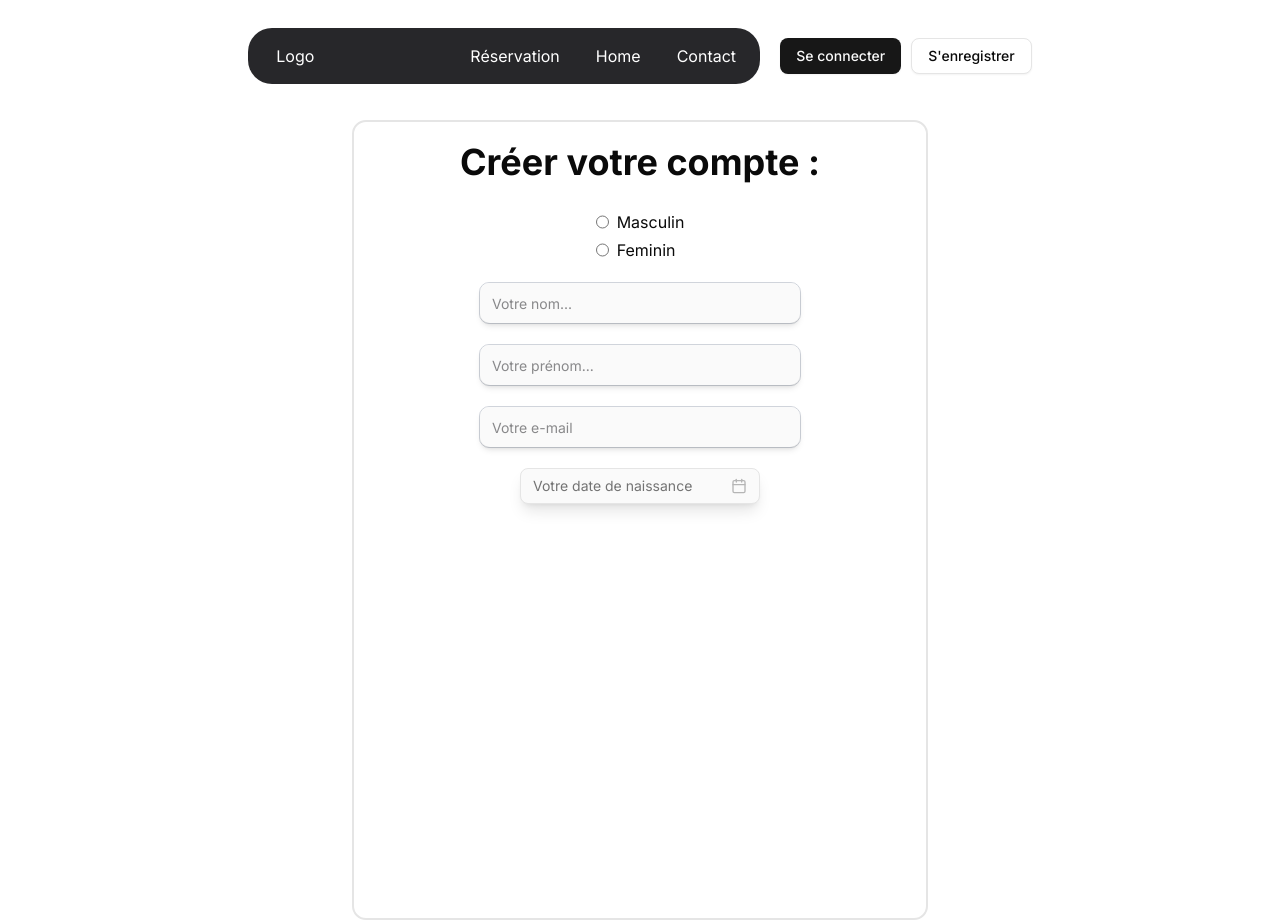
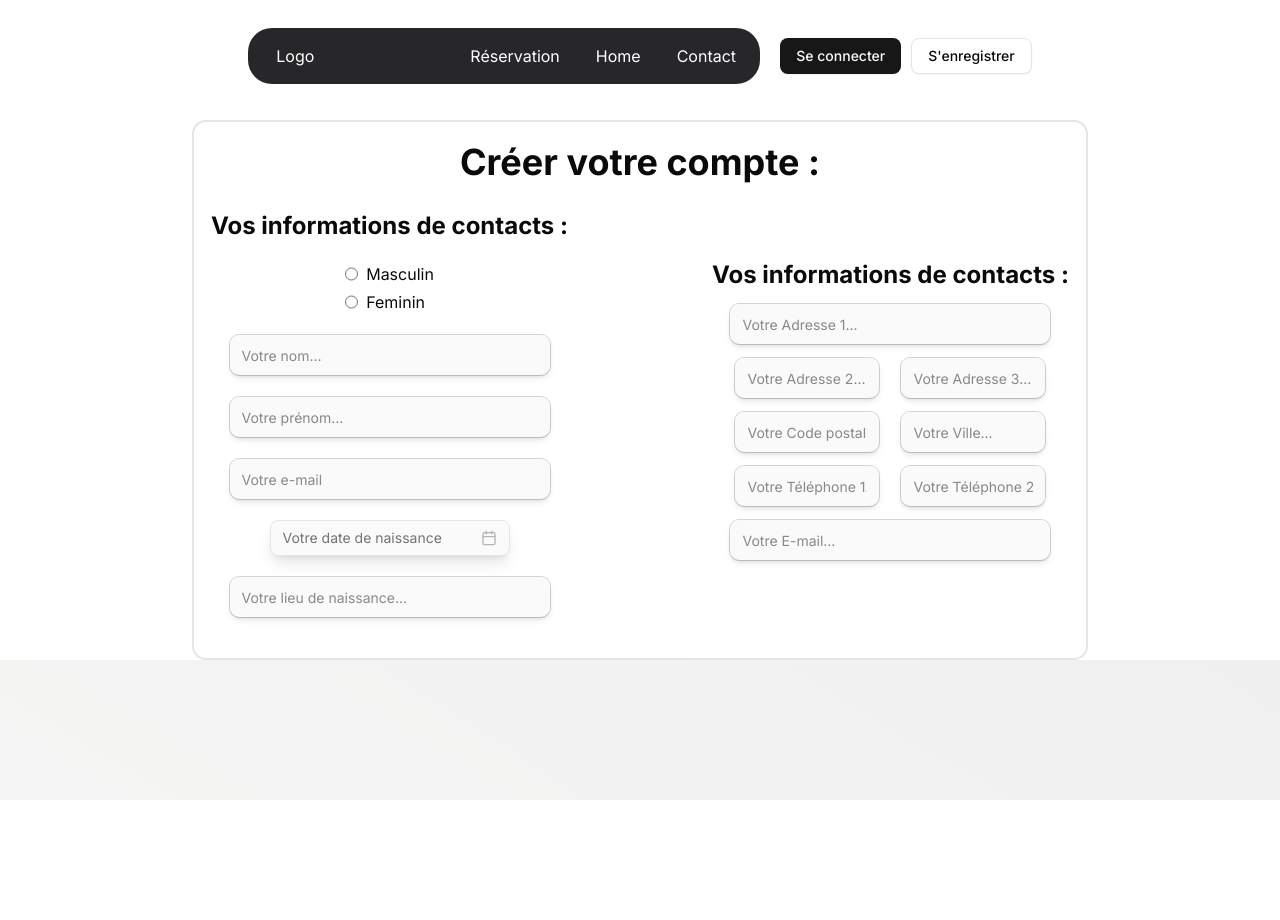
Before and after one commit to Youssef-Mos/Eg-Formation, a Next.js app in the folder my-app/: page /register in a window 1280 px wide. After the commit the page ends 800 px from the top, so only its background shows below. Built offline with nearby package versions, Linux system fonts and the light colour scheme.

Commit message:
register

```diff
--- a/my-app/src/app/register/page.tsx
+++ b/my-app/src/app/register/page.tsx
@@ -13,11 +13,13 @@ export default function Register() {
     return (
         <>
 
-        <div className="flex justify-center items-center gap-5 flex-col">
+        <div className="flex justify-center items-center gap-5 flex-col  ">
             <Nav />
-            <div className="border-2 h-screen w-sm md:w-xl rounded-xl mt-4 hover:shadow-2xl transition-all duration-200 ease-in gap-5">
+            <div className="border-2 sm:h-full w-sm md:w-xl lg:w-4xl rounded-xl mt-4 hover:shadow-2xl transition-all duration-200 ease-in gap-5 ">
                 <h1 className='text-2xl md:text-4xl font-bold text-center mt-5 gap-5'>Créer votre compte :</h1>
-                <div className="flex flex-col items-center justify-center mt-7 gap-5">
+                <div className="flex flex-col lg:flex-row justify-center items-center gap-6 lg:gap-36">
+                <div className="flex flex-col items-center justify-center mt-7 gap-5 lg:mb-10">
+                <p className='text-xl md:text-2xl font-bold text-center'>Vos informations de contacts :</p>
                     <div className="flex gap-1 flex-col ">
                         <div className="flex gap-2"><input type="radio" name="radio-1" className="radio-md cursor-pointer" /> <p>Masculin</p></div>
 
@@ -25,19 +27,19 @@ export default function Register() {
                     </div>
 
                     <div>
-                        <label className="floating-label label bg-white text-white rounded-lg border-1 border-gray-300 focus:bg-white">
+                        <label className="floating-label label  text-white rounded-lg border-1 border-gray-300 focus:bg-white">
                             <span className="!bg-white text-zinc-900 focus:bg-white active:bg-amber-50">Nom</span>
                             <input type="text" placeholder="Votre nom..." className="bg-zinc-50 outline-0 text-zinc-900 input w-xs rounded-lg focus:bg-white shadow-md" />
                         </label>
                     </div>
                     <div>
-                        <label className="floating-label label bg-white text-white rounded-lg border-1 border-gray-300 focus:bg-white">
+                        <label className="floating-label label  text-white rounded-lg border-1 border-gray-300 focus:bg-white">
                             <span className="!bg-white text-zinc-900 focus:bg-white active:bg-amber-50">Prénom</span>
                             <input type="text" placeholder="Votre prénom..." className="bg-zinc-50 outline-0 text-zinc-900 input w-xs rounded-lg focus:bg-white shadow-md" />
                         </label>
                     </div>
                     <div>
-                        <label className="floating-label label bg-white text-white rounded-lg border-1 border-gray-300 focus:bg-white">
+                        <label className="floating-label label  text-white rounded-lg border-1 border-gray-300 focus:bg-white">
                             <span className="!bg-white text-zinc-900 focus:bg-white active:bg-amber-50">Your Email</span>
                             <input type="text" placeholder="Votre e-mail" className="bg-zinc-50 outline-0 text-zinc-900 input w-xs rounded-lg focus:bg-white shadow-md" />
                         </label>
@@ -46,9 +48,79 @@ export default function Register() {
 
                     <DatePicker onDateChange={(date) => console.log("Date sélectionnée :", date)} />
                     </div>
+
+                    <div>
+                        <label className="floating-label label bg-white text-white rounded-lg border-1 border-gray-300 focus:bg-white">
+                            <span className="!bg-white text-zinc-900 focus:bg-white active:bg-amber-50">Lieu de naissance</span>
+                            <input type="text" placeholder="Votre lieu de naissance..." className="bg-zinc-50 outline-0 text-zinc-900 input w-xs rounded-lg focus:bg-white shadow-md" />
+                        </label>
+                    </div>
                 </div>
+
+
+
+                <div className="flex flex-col justify-center items-center gap-3 mb-5">
+
+                <p className='text-xl md:text-2xl font-bold text-center '>Vos informations de contacts :</p>
+                    <div>
+                        <label className="floating-label label  text-white rounded-lg border-1 border-gray-300 focus:bg-white">
+                            <span className="!bg-white text-zinc-900 focus:bg-white active:bg-amber-50">Adresse 1</span>
+                            <input type="text" placeholder="Votre Adresse 1..." className="bg-zinc-50 outline-0 text-zinc-900 input w-xs rounded-lg focus:bg-white shadow-md" />
+                        </label>
+                    </div>
+
+                    <div className="flex gap-5">
+                    <div>
+                        <label className="floating-label label  text-white rounded-lg border-1 border-gray-300 focus:bg-white">
+                            <span className="!bg-white text-zinc-900 focus:bg-white active:bg-amber-50">Adresse 2</span>
+                            <input type="text" placeholder="Votre Adresse 2..." className="bg-zinc-50 outline-0 text-zinc-900 input w-36 rounded-lg focus:bg-white shadow-md" />
+                        </label>
+                    </div>
+                    <div>
+                        <label className="floating-label label  text-white rounded-lg border-1 border-gray-300 focus:bg-white">
+                            <span className="!bg-white text-zinc-900 focus:bg-white active:bg-amber-50">Adresse 3</span>
+                            <input type="text" placeholder="Votre Adresse 3..." className="bg-zinc-50 outline-0 text-zinc-900 input w-36 rounded-lg focus:bg-white shadow-md" />
+                        </label>
+                    </div>
+                    </div>
+                    <div className="flex gap-5">
+                    <div>
+                        <label className="floating-label label  text-white rounded-lg border-1 border-gray-300 focus:bg-white">
+                            <span className="!bg-white text-zinc-900 focus:bg-white active:bg-amber-50">Code postal</span>
+                            <input type="text" placeholder="Votre Code postal..." className="bg-zinc-50 outline-0 text-zinc-900 input w-36 rounded-lg focus:bg-white shadow-md" />
+                        </label>
+                    </div>
+                    <div>
+                        <label className="floating-label label  text-white rounded-lg border-1 border-gray-300 focus:bg-white">
+                            <span className="!bg-white text-zinc-900 focus:bg-white active:bg-amber-50">Ville</span>
+                            <input type="text" placeholder="Votre Ville..." className="bg-zinc-50 outline-0 text-zinc-900 input w-36 rounded-lg focus:bg-white shadow-md" />
+                        </label>
+                    </div>
+                    </div>
+                    <div className="flex gap-5">
+                    <div>
+                        <label className="floating-label label  text-white rounded-lg border-1 border-gray-300 focus:bg-white">
+                            <span className="!bg-white text-zinc-900 focus:bg-white active:bg-amber-50">Téléphone 1</span>
+                            <input type="text" placeholder="Votre Téléphone 1..." className="bg-zinc-50 outline-0 text-zinc-900 input w-36 rounded-lg focus:bg-white shadow-md" />
+                        </label>
+                    </div>
+                    <div>
+                        <label className="floating-label label  text-white rounded-lg border-1 border-gray-300 focus:bg-white">
+                            <span className="!bg-white text-zinc-900 focus:bg-white active:bg-amber-50">Téléphone 2</span>
+                            <input type="text" placeholder="Votre Téléphone 2..." className="bg-zinc-50 outline-0 text-zinc-900 input w-36 rounded-lg focus:bg-white shadow-md" />
+                        </label>
+                    </div>
+                    </div>
+                    <div>
+                        <label className="floating-label label  text-white rounded-lg border-1 border-gray-300 focus:bg-white">
+                            <span className="!bg-white text-zinc-900 focus:bg-white active:bg-amber-50">E-mail</span>
+                            <input type="text" placeholder="Votre E-mail..." className="bg-zinc-50 outline-0 text-zinc-900 input w-xs rounded-lg focus:bg-white shadow-md" />
+                        </label>
+                    </div>
+
             </div>
-
+            </div>
+            </div>
         </div>
         </>
     );
--- a/my-app/src/components/background.tsx
+++ b/my-app/src/components/background.tsx
@@ -3,7 +3,7 @@ import React from "react";
 
 export  function Background() {
   return (
-    <div className="fixed top-0 left-0 right-0 bottom-0 bg-gradient-to-tr from-zinc-300 via-stone-100 to-zinc-200 animate-gradient w-screen h-screen -z-50"></div>
+    <div className="fixed top-0 left-0 right-0 bottom-0 bg-gradient-to-tr from-zinc-300 via-stone-100 to-zinc-200 animate-gradient w-screen h-screen -z-10"></div>
 
   );
 }
--- a/my-app/src/components/ui-reservation/datapicker.tsx
+++ b/my-app/src/components/ui-reservation/datapicker.tsx
@@ -24,7 +24,7 @@ export function DatePicker({ onDateChange }: { onDateChange: (date: Date | undef
         <PopoverTrigger asChild>
           <Button
             variant={"outline"}
-            className={`w-[240px] cursor-pointer pl-3 text-left font-normal bg-zinc-50 shadow-lg ${!selectedDate && "text-muted-foreground"}`}
+            className={`w-[240px] cursor-pointer pl-3 text-left font-normal bg-zinc-50 shadow-lg  ${!selectedDate && "text-muted-foreground"}`}
             onClick={() => setIsPopoverOpen(true)}
           >
             {selectedDate ? format(selectedDate, "PPP") : <span> Votre date de naissance</span>}
--- a/my-app/src/components/ui/calendar.tsx
+++ b/my-app/src/components/ui/calendar.tsx
@@ -155,7 +155,7 @@ function Calendar({
                     }}
                     className={cn(
                       "p-2 text-sm rounded-md hover:bg-accent cursor-pointer",
-                      year === currentMonth.getFullYear() && "bg-primary text-primary-foreground",
+                      year === currentMonth.getFullYear() && "bg-primary hover:bg-zinc-800 text-primary-foreground",
                       year < 1950 && "opacity-50 cursor-not-allowed"
                     )}
                     disabled={year < 1950}
@@ -197,9 +197,9 @@ function Calendar({
             ),
             day: cn(
               buttonVariants({ variant: "ghost" }),
-              "size-8 p-0 font-normal aria-selected:opacity-100 cursor-pointer"
+              "size-8 p-0 font-normal aria-selected:opacity-100  cursor-pointer"
             ),
-            day_selected: "bg-primary text-primary-foreground",
+            day_selected: "bg-primary text-primary-foreground hover:bg-zinc-800 hover:text-zinc-100",
             day_today: "bg-accent text-accent-foreground",
             ...classNames,
           }}
```
